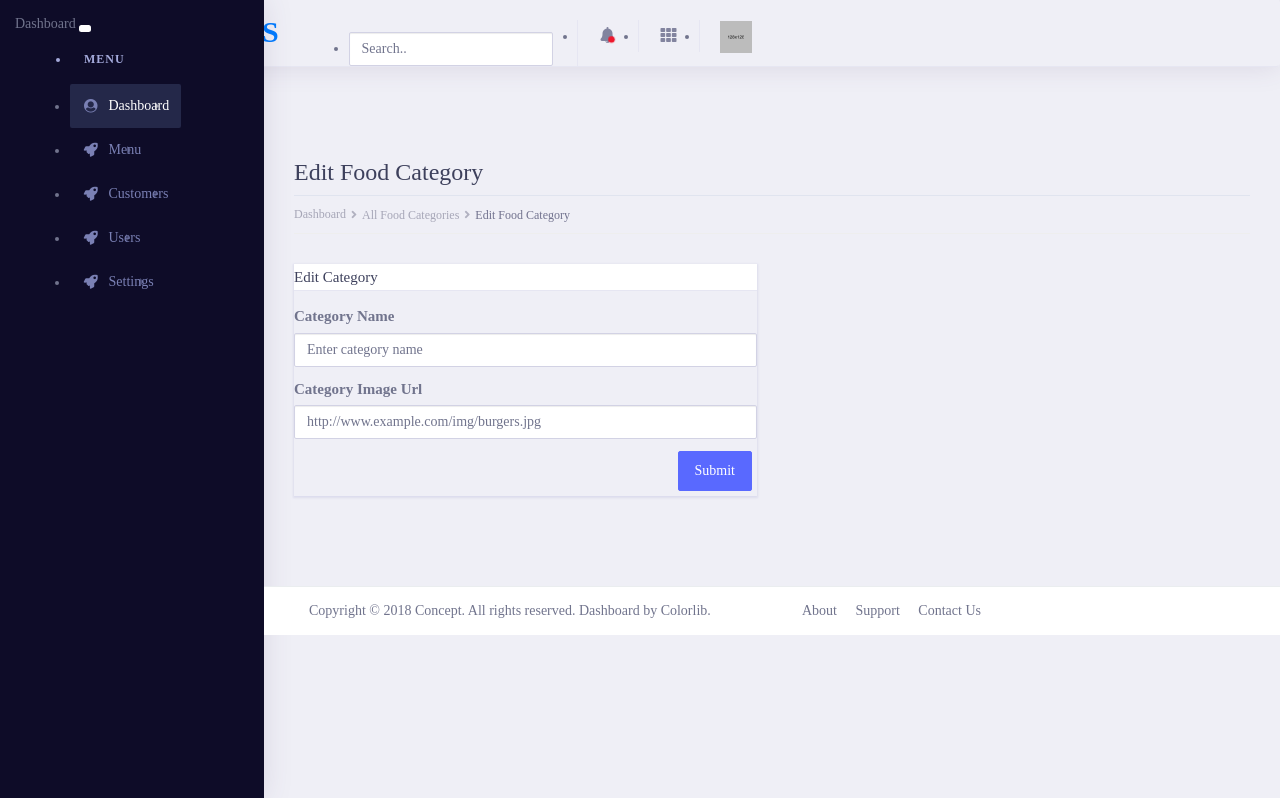
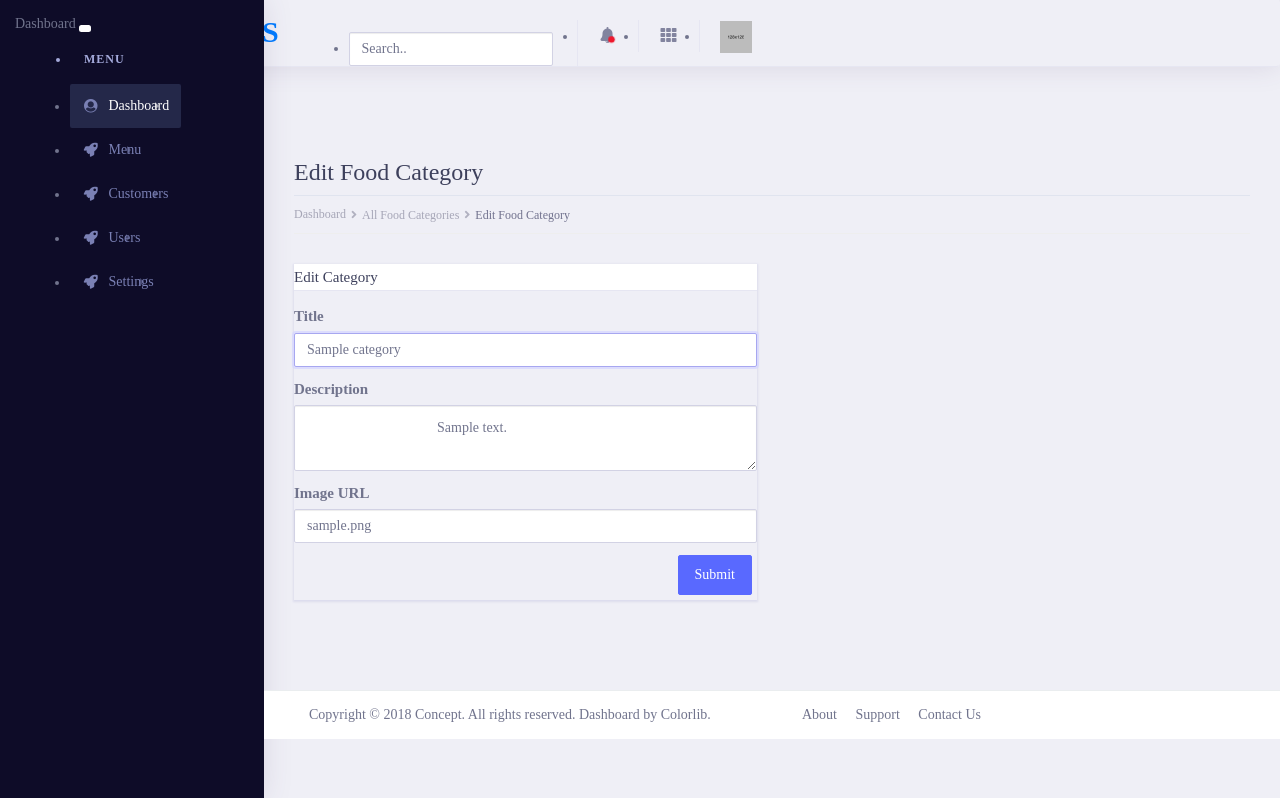
Before and after one commit to JakeAttard/Restaurant-Application, a Laravel app: page /admin/food-categories/1/edit in a window 1280 px wide. Shown: the part 61-859 px from the top of the page. Run offline with Laravel 8, Linux system fonts and the light colour scheme; a user stored in the database is signed in; tables that the repository leaves empty hold one stand-in row (values such as "Sample post"); some libraries are stand-ins or nearby versions; some web fonts are replaced.

Commit message:
Showing all the categories and updating the categories successfully.

```diff
--- a/app/Http/Controllers/admin/FoodCategoriesController.php
+++ b/app/Http/Controllers/admin/FoodCategoriesController.php
@@ -4,6 +4,7 @@ namespace App\Http\Controllers\admin;
 
 use App\Http\Controllers\Controller;
 use Illuminate\Http\Request;
+use App\FoodCategory;
 
 class FoodCategoriesController extends Controller
 {
@@ -12,14 +13,54 @@ class FoodCategoriesController extends Controller
     }
 
     public function index(){
-        return view('admin/food-categories/all');
+        $categories = FoodCategory::paginate(10);
+
+        return view('admin/food-categories/all', [
+            'categories' => $categories
+        ]);
     }
 
     public function create() {
         return view('admin/food-categories/create');
     }
 
-    public function edit() {
-        return view('admin/food-categories/edit');
+    public function store() {
+       $category = new FoodCategory();
+       $category->title = request('title');
+       $category->description = request('description');
+       $category->image_url = request('image_url');
+       $category->save();
+
+        return \redirect('/admin/food-categories');
+    }
+
+    public function edit($id) {
+       $category = FoodCategory::find($id);
+
+        return view('admin/food-categories/edit', [
+            'category' =>$category,
+        ]);
+    }
+
+    public function update($id) {
+        request()->validate([
+            'title' => ['required', 'string', 'max:255'],
+            'description' => ['required', 'string'],
+            'image_url' => ['required', 'string']
+        ]);
+
+       $category = FoodCategory::find($id);
+       $category->title = request('title');
+       $category->description = request('description');
+       $category->image_url = request('image_url');
+       $category->save();
+
+        return redirect('/admin/food-categories');
+    }
+
+    public function delete($id) {
+       $category = FoodCategory::find($id);
+       $category->delete();
+        return redirect('/admin/food-categories');
     }
 }
--- a/resources/views/admin/food-categories/edit.blade.php
+++ b/resources/views/admin/food-categories/edit.blade.php
@@ -27,14 +27,37 @@
                 <div class="card">
                     <h5 class="card-header">Edit Category</h5>
                     <div class="card-body">
-                        <form action="#" id="basicform" data-parsley-validate="" novalidate="">
+                        <form method="POST" action="/admin/food-categories/{{$category->id}}">
+                            @csrf
+                            @method('PUT')
                             <div class="form-group">
-                                <label for="inputCategory">Category Name</label>
-                                <input id="inputCategory" type="text" name="category" data-parsley-trigger="change" required="" placeholder="Enter category name" autocomplete="off" class="form-control">
+                                <label for="inputTitle">Title</label>
+                                <input id="inputTitle" type="text" class="form-control form-control-lg @error('title') is-invalid @enderror" name="title" value="{{ old('title', $category->title) }}" required autocomplete="title" placeholder="Category Title" autofocus>
+                                @error('title')
+                                    <span class="invalid-feedback" role="alert">
+                                        <strong>{{ $message }}</strong>
+                                    </span>
+                                @enderror
                             </div>
                             <div class="form-group">
-                                <label for="inputCategoryImageUrl">Category Image Url</label>
-                                <input id="inputCategoryImageUrl" type="text" name="image_url" data-parsley-trigger="change" required="" placeholder="http://www.example.com/img/burgers.jpg" autocomplete="off" class="form-control">
+                                <label for="inputDescription">Description</label>
+                                <textarea id="inputDescription" type="text" class="form-control form-control-lg @error('description') is-invalid @enderror" name="description" required placeholder="Write a category description" autofocus>
+                                    {{ old('description', $category->description) }}
+                                </textarea>
+                                @error('description')
+                                    <span class="invalid-feedback" role="alert">
+                                        <strong>{{ $message }}</strong>
+                                    </span>
+                                @enderror
+                            </div>
+                            <div class="form-group">
+                                <label for="inputImageUrl">Image URL</label>
+                                <input id="inputImageUrl" type="text" class="form-control form-control-lg @error('image_url') is-invalid @enderror" name="image_url" value="{{ old('image_url', $category->image_url) }}" required autocomplete="image_url" placeholder="Category Image Url" autofocus>
+                                @error('image_url')
+                                    <span class="invalid-feedback" role="alert">
+                                        <strong>{{ $message }}</strong>
+                                    </span>
+                                @enderror
                             </div>
                             <div class="row">
                                 <div class="col-sm-6 pb-2 pb-sm-4 pb-lg-0 pr-0">
--- a/routes/web.php
+++ b/routes/web.php
@@ -26,7 +26,10 @@ Route::get('/admin', 'admin\AdminController@dashboard');
 // Admin Food Categories
 Route::get('/admin/food-categories', 'admin\FoodCategoriesController@index');
 Route::get('/admin/food-categories/create', 'admin\FoodCategoriesController@create');
+Route::post('/admin/food-categories', 'admin\FoodCategoriesController@store');
 Route::get('/admin/food-categories/{id}/edit', 'admin\FoodCategoriesController@edit');
+Route::put('/admin/food-categories/{id}', 'admin\FoodCategoriesController@update');
+Route::delete('/admin/food-categories/{id}/delete', 'admin\FoodCategoriesController@delete');
 
 // Admin Food Items
 Route::get('/admin/food-items', 'admin\FoodItemsController@index');
```
Also changed, not shown: resources/views/admin/food-categories/all.blade.php (+14 -5 lines).
